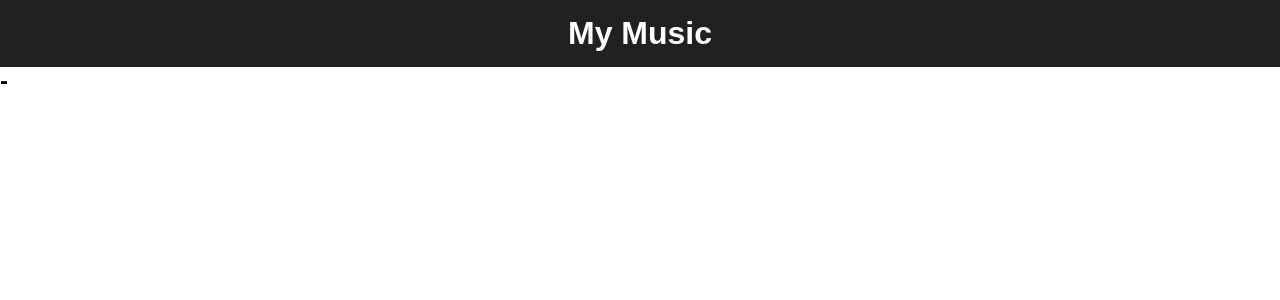
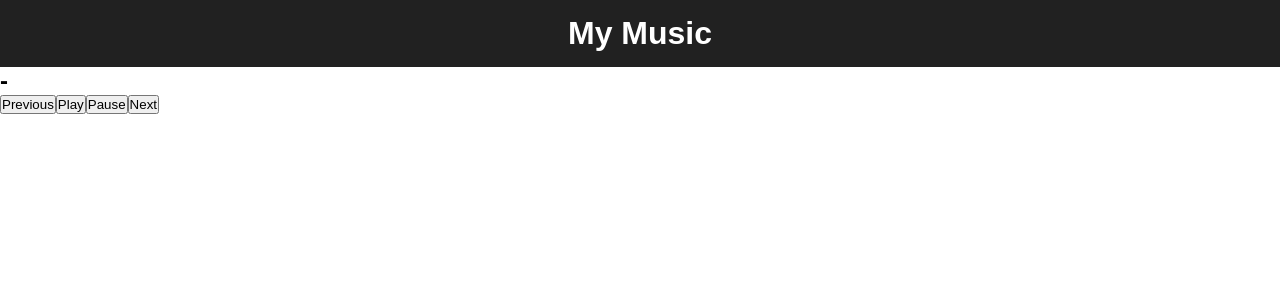
Before and after one commit to ldurniat/Music-App-Vue, a Vue app: page / in a window 1280 px wide. Shown: the top 300 px of the page. Built offline with nearby package versions, Linux system fonts and the light colour scheme.

Commit message:
Add three button to control songs

```diff
--- a/src/App.vue
+++ b/src/App.vue
@@ -34,6 +34,12 @@ function created() {
                     {{ current.artist }}
                 </span>
             </h2>
+            <div class="controls">
+                <button>Previous</button>
+                <button>Play</button>
+                <button>Pause</button>
+                <button>Next</button>
+            </div>
         </section>
     </main>
 </template>
```
